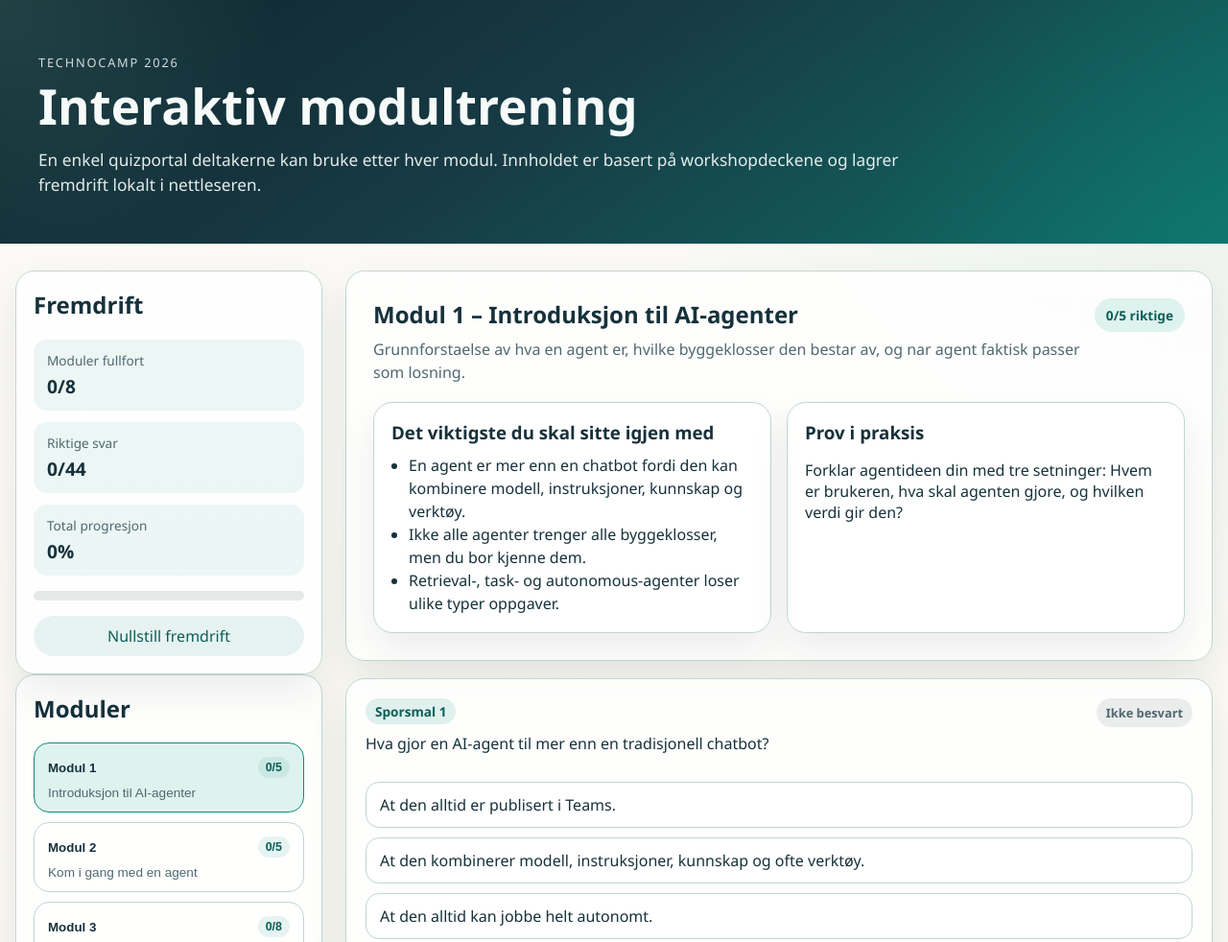
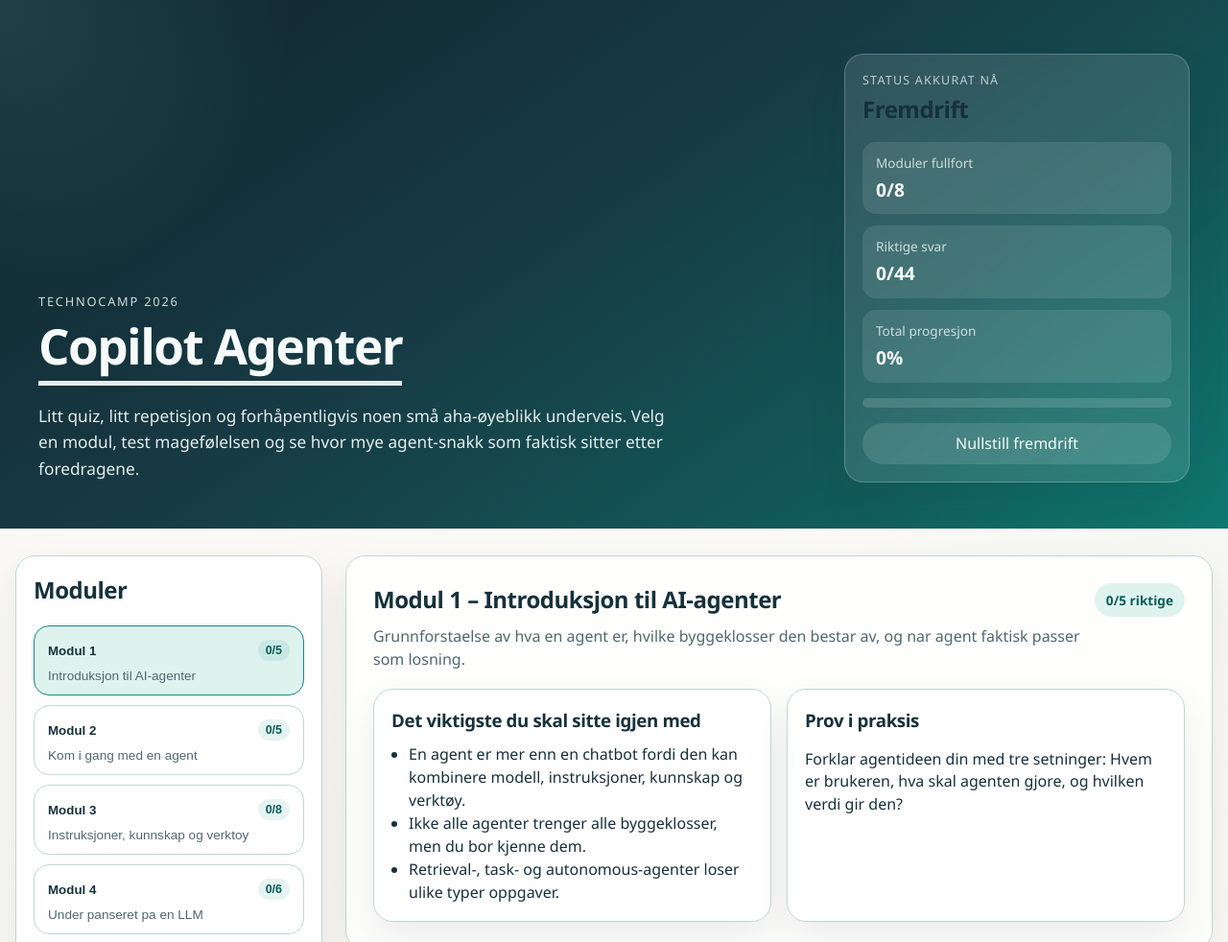
Before and after one commit to sstalsberg/tc2026-agent, a plain HTML site: page docs/index.html in a window 1280 px wide. Shown: the top 982 px of the page at 96% size. Drawn offline with Linux system fonts and the light colour scheme.

Commit message:
Updates til modultesteren

```diff
--- a/docs/index.html
+++ b/docs/index.html
@@ -3,10 +3,10 @@
   <head>
     <meta charset="utf-8" />
     <meta name="viewport" content="width=device-width, initial-scale=1" />
-    <title>TechnoCamp 2026 – Interaktiv modultrening</title>
+    <title>TechnoCamp 2026 – Copilot Agenter</title>
     <meta
       name="description"
-      content="Interaktiv quizportal for TechnoCamp 2026 med én treningsdel per modul."
+      content="Quiz og modultrening for TechnoCamp 2026: Copilot Agenter."
     />
     <link rel="stylesheet" href="./styles.css" />
     <script defer src="./app.js"></script>
@@ -14,19 +14,21 @@
   <body>
     <header class="hero">
       <div class="hero__inner">
-        <p class="eyebrow">TechnoCamp 2026</p>
-        <h1>Interaktiv modultrening</h1>
-        <p class="hero__lead">
-          En enkel quizportal deltakerne kan bruke etter hver modul. Innholdet
-          er basert på workshopdeckene og lagrer fremdrift lokalt i nettleseren.
-        </p>
-      </div>
-    </header>
+        <div class="hero__copy">
+          <p class="eyebrow">TechnoCamp 2026</p>
+          <h1>Copilot Agenter</h1>
+          <p class="hero__lead">
+            Litt quiz, litt repetisjon og forhåpentligvis noen små aha-øyeblikk
+            underveis. Velg en modul, test magefølelsen og se hvor mye agent-snakk
+            som faktisk sitter etter foredragene.
+          </p>
+        </div>
 
-    <div class="layout">
-      <aside class="sidebar">
-        <section class="panel panel--sticky">
-          <h2>Fremdrift</h2>
+        <section class="panel hero__progress" aria-labelledby="progress-title">
+          <div class="hero__progress-head">
+            <p class="hero__progress-kicker">Status akkurat nå</p>
+            <h2 id="progress-title">Fremdrift</h2>
+          </div>
           <div class="stats">
             <div class="stat">
               <span class="stat__label">Moduler fullfort</span>
@@ -48,8 +50,12 @@
             Nullstill fremdrift
           </button>
         </section>
+      </div>
+    </header>
 
-        <section class="panel">
+    <div class="layout">
+      <aside class="sidebar">
+        <section class="panel panel--sticky">
           <h2>Moduler</h2>
           <nav id="module-nav" class="module-nav" aria-label="Velg modul"></nav>
         </section>
--- a/docs/styles.css
+++ b/docs/styles.css
@@ -26,6 +26,7 @@
   margin: 0;
   font-family: "Aptos", "Segoe UI", "Helvetica Neue", sans-serif;
   color: var(--tc-ink);
+  line-height: 1.45;
   background:
     radial-gradient(circle at top right, rgba(14, 139, 127, 0.08), transparent 24%),
     linear-gradient(180deg, #fbfaf6 0%, var(--tc-bg) 100%);
@@ -43,6 +44,10 @@
   width: min(1200px, calc(100% - 32px));
   margin: 0 auto;
   padding: 56px 0 48px;
+  display: grid;
+  grid-template-columns: minmax(0, 1.45fr) minmax(300px, 360px);
+  gap: 28px;
+  align-items: end;
 }
 
 .eyebrow {
@@ -53,17 +58,26 @@
   opacity: 0.84;
 }
 
+.hero__copy {
+  min-width: 0;
+}
+
 .hero h1 {
-  margin: 0 0 16px;
+  margin: 0 0 18px;
   font-size: clamp(2rem, 4vw, 3.6rem);
   line-height: 1.05;
+  font-family: "Aptos Display", "Aptos", "Segoe UI", "Helvetica Neue", sans-serif;
+  letter-spacing: -0.03em;
+  display: inline-block;
+  padding-bottom: 0.18em;
+  border-bottom: 5px solid rgba(246, 251, 250, 0.92);
 }
 
 .hero__lead {
-  max-width: 58rem;
+  max-width: 42rem;
   margin: 0;
   font-size: 1.08rem;
-  line-height: 1.5;
+  line-height: 1.6;
   color: rgba(246, 251, 250, 0.92);
 }
 
@@ -74,6 +88,13 @@
   display: grid;
   grid-template-columns: 320px 1fr;
   gap: 24px;
+}
+
+h1,
+h2,
+h3 {
+  font-family: "Aptos Display", "Aptos", "Segoe UI", "Helvetica Neue", sans-serif;
+  letter-spacing: -0.02em;
 }
 
 .panel,
@@ -96,6 +117,30 @@
   top: 18px;
 }
 
+.hero__progress {
+  background: rgba(246, 251, 250, 0.12);
+  border-color: rgba(223, 243, 238, 0.24);
+  color: #f6fbfa;
+  backdrop-filter: blur(8px);
+}
+
+.hero__progress-head {
+  margin-bottom: 16px;
+}
+
+.hero__progress-kicker {
+  margin: 0 0 4px;
+  font-size: 0.78rem;
+  letter-spacing: 0.1em;
+  text-transform: uppercase;
+  color: rgba(246, 251, 250, 0.72);
+}
+
+.hero__progress h2 {
+  margin: 0;
+  color: #f6fbfa;
+}
+
 .panel h2,
 .content h2,
 .content h3 {
@@ -115,6 +160,10 @@
   background: rgba(14, 139, 127, 0.08);
 }
 
+.hero__progress .stat {
+  background: rgba(246, 251, 250, 0.1);
+}
+
 .stat__label {
   display: block;
   font-size: 0.85rem;
@@ -122,8 +171,16 @@
   margin-bottom: 4px;
 }
 
+.hero__progress .stat__label {
+  color: rgba(246, 251, 250, 0.78);
+}
+
 .stat strong {
   font-size: 1.2rem;
+}
+
+.hero__progress .stat strong {
+  color: #f6fbfa;
 }
 
 .progress-bar {
@@ -132,6 +189,10 @@
   background: rgba(16, 36, 44, 0.1);
   overflow: hidden;
   margin-bottom: 16px;
+}
+
+.hero__progress .progress-bar {
+  background: rgba(246, 251, 250, 0.14);
 }
 
 .progress-bar__fill {
@@ -159,6 +220,15 @@
   width: 100%;
   color: var(--tc-accent-strong);
   background: rgba(14, 139, 127, 0.1);
+}
+
+.hero__progress .button--ghost {
+  color: #f6fbfa;
+  background: rgba(246, 251, 250, 0.12);
+}
+
+.hero__progress .button--ghost:hover {
+  background: rgba(246, 251, 250, 0.18);
 }
 
 .module-nav {
@@ -385,6 +455,7 @@
 }
 
 @media (max-width: 980px) {
+  .hero__inner,
   .layout {
     grid-template-columns: 1fr;
   }
@@ -395,6 +466,10 @@
 
   .two-column {
     grid-template-columns: 1fr;
+  }
+
+  .hero__progress {
+    max-width: 520px;
   }
 }
 
@@ -420,4 +495,8 @@
   .question-card__top {
     flex-direction: column;
   }
+
+  .hero h1 {
+    font-size: clamp(2rem, 9vw, 2.8rem);
+  }
 }
```
